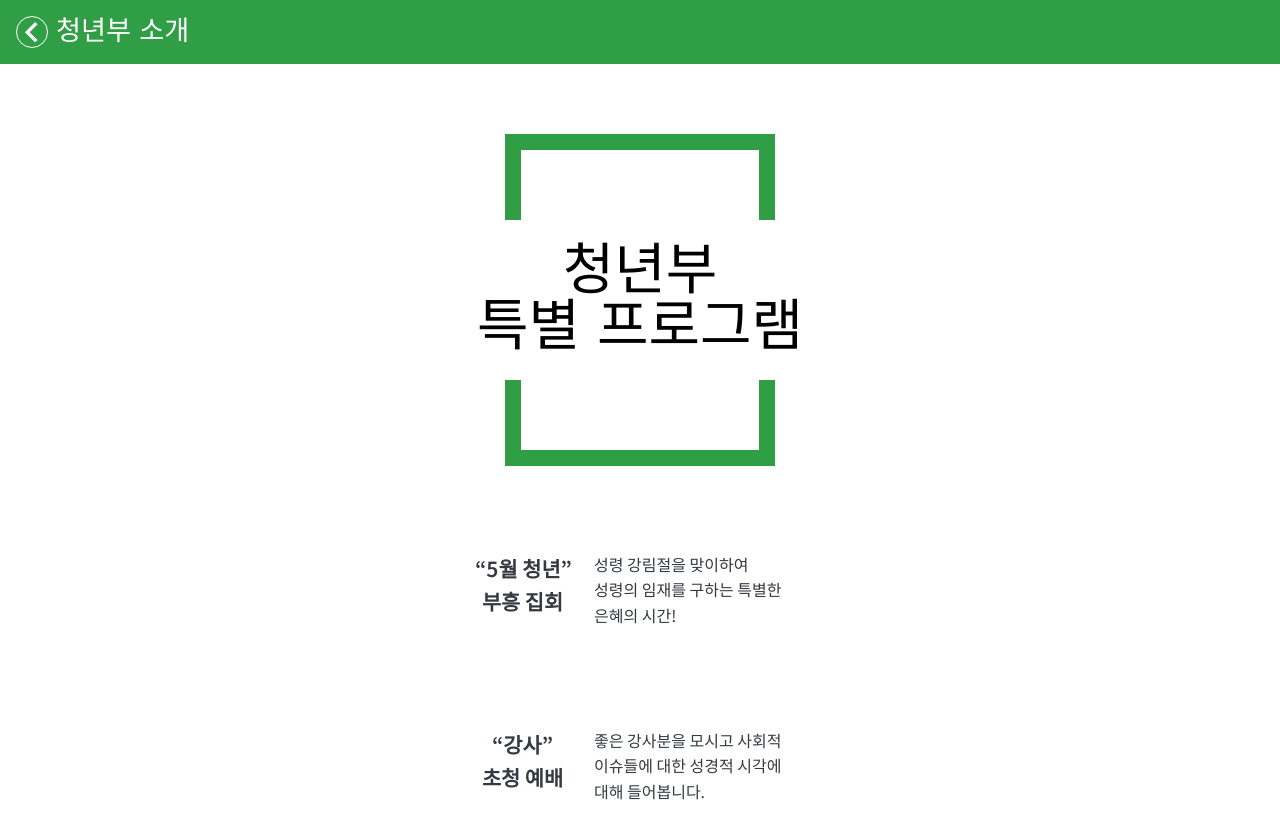
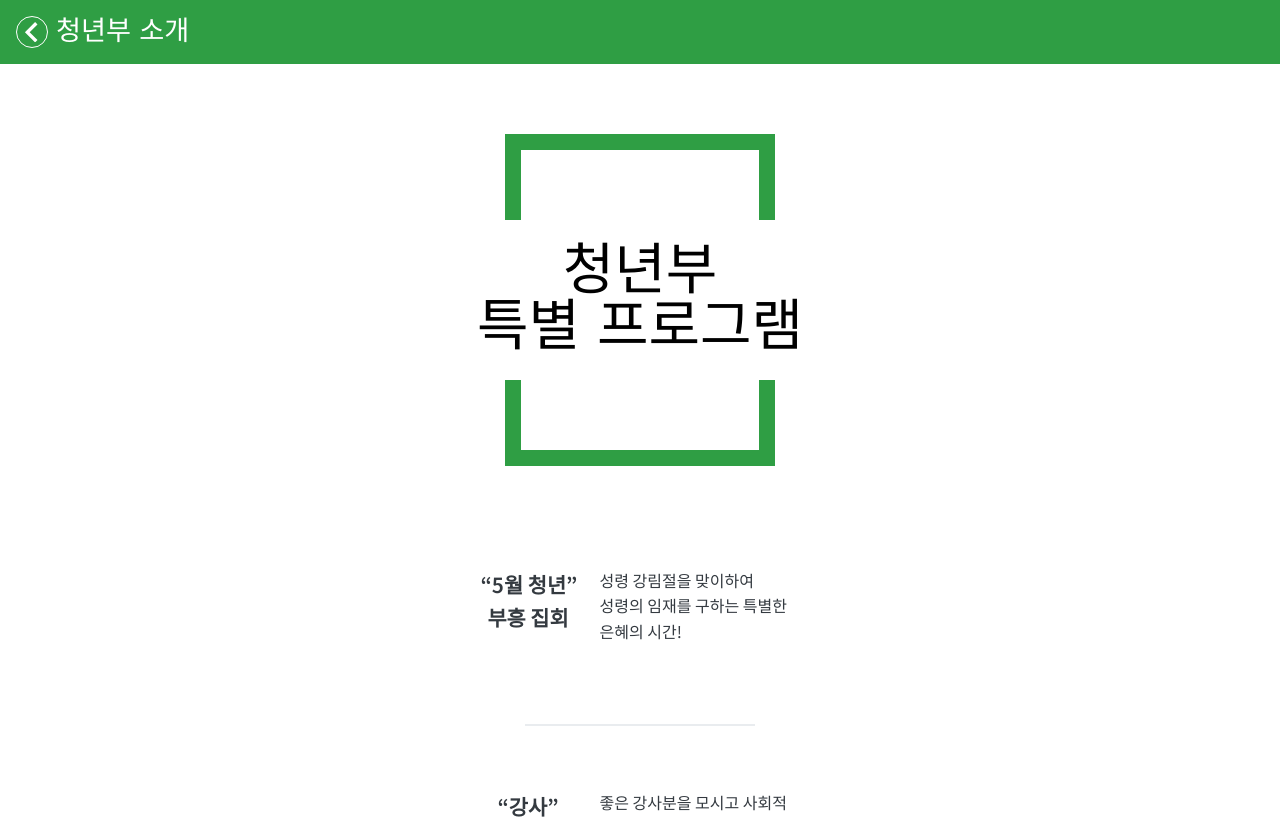
Before and after one commit to DublinCity/jayang-front, a React (Create React App) app: page /program in a window 1280 px wide. Shown: the top 819 px of the page. Built offline with nearby package versions, Linux system fonts and the light colour scheme; a web font is replaced by a local one.

Commit message:
구분선 추가

```diff
--- a/src/Main/CoreValue.tsx
+++ b/src/Main/CoreValue.tsx
@@ -39,7 +39,7 @@ const CoreValue = styled.div`
     bottom: -4rem;
     right: 0;
     left: 0;
-    border-bottom: 1px solid ${(props) => props.theme.COLOR.GRAY_BORDER};
+    border-bottom: 2px solid ${(props) => props.theme.COLOR.GRAY_BORDER};
     width: 50%;
     content: "";
     margin: 2rem auto;
--- a/src/Program/index.tsx
+++ b/src/Program/index.tsx
@@ -82,12 +82,21 @@ const Cell = styled(StyledDiv)`
   display: flex;
   align-items: flex-start;
   width: 330px;
-  margin: 1rem auto;
+  margin: 2rem auto;
   line-height: 1.6;
+  flex-wrap: wrap;
+  justify-content: center;
 
   ::after {
+    width: 230px;
     content: "";
-    padding-bottom: 9rem;
+    padding-bottom: 5rem;
+    border-bottom: 2px solid ${(props) => props.theme.COLOR.GRAY_BORDER};
+  }
+  :last-child::after {
+    content: "";
+    padding-bottom: 8rem;
+    width: 0;
   }
 `;
 const CellTitleWrap = styled(StyledDiv)`
```
